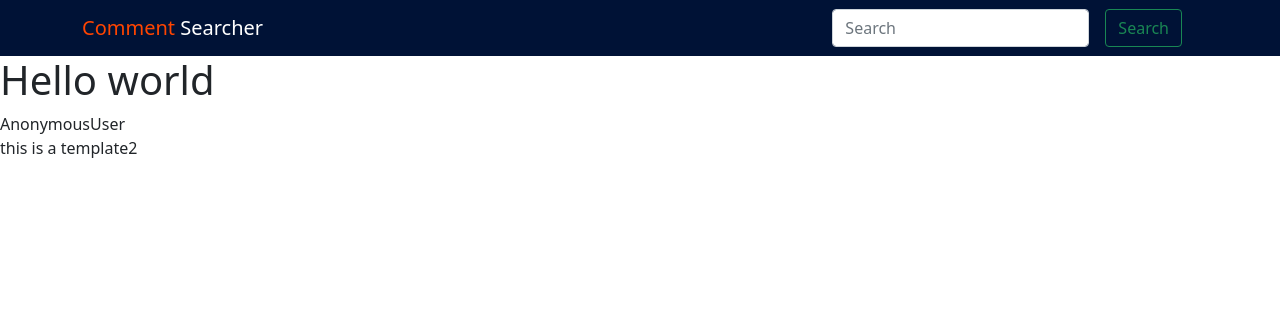
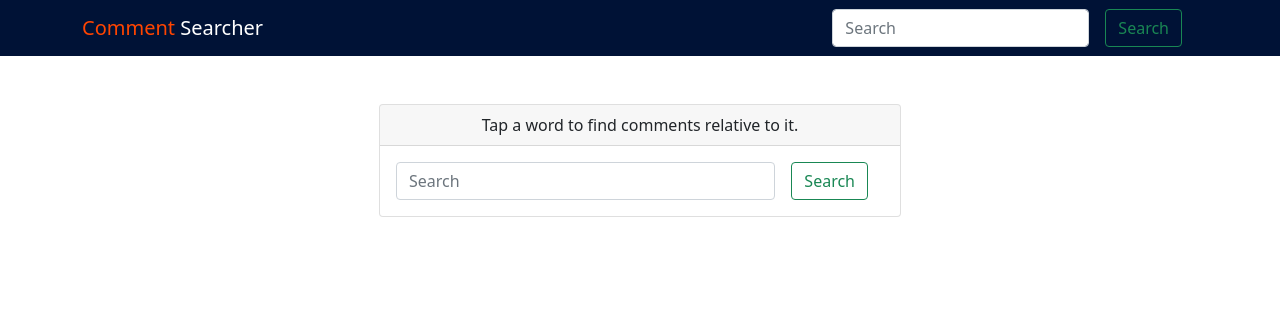
Before and after one commit to RotDams/searchReviews, a Django app: page / in a window 1280 px wide. Shown: the top 316 px of the page. Run offline with Django 3.2, Linux system fonts and the light colour scheme.

Commit message:
feat (search): searching backend usage

```diff
--- a/templates/base.html
+++ b/templates/base.html
@@ -29,11 +29,13 @@
 <body>
 <nav class="navbar navbar-expand-lg navbar-dark back_blue">
     <div class="container nav-cont" id="nav">
-        <a class="navbar-brand font-weight-bold"><span class="orange">Comment</span> Searcher</a>
+        <a class="navbar-brand font-weight-bold" href="{% url 'home' %}"><span class="orange">Comment</span>
+            Searcher</a>
 
-
-        <form class="form-inline d-flex ">
-            <input class="form-control mr-sm-2 d-inline-block " type="search" placeholder="Search" aria-label="Search">
+        <form class="form-inline d-flex " method=POST action="{% url 'search' %}">
+            {% csrf_token %}
+            <input class="form-control mr-sm-2 d-inline-block " type="search" placeholder="Search" aria-label="Search"
+                   name="searchname">
             <button class="btn btn-outline-success my-sm-0 d-inline-block m-3" type="submit">Search</button>
         </form>
     </div>
--- a/templates/index.html
+++ b/templates/index.html
@@ -1,8 +1,19 @@
 {% extends 'base.html' %}
 
 {% block body %}
-    <h1>Hello world</h1>
-
-    {{ request.user }}
-    <p>this is a template2</p>
+    <div class="container text-center p-5">
+        <div class="card w-50 m-auto align-middle">
+            <div class="card-header">
+                Tap a word to find comments relative to it.
+            </div>
+            <div class="card-body">
+                <form class="form-inline d-flex " method=POST action="{% url 'search' %}">
+                    {% csrf_token %}
+                    <input class="form-control mr-sm-2 d-inline-block " type="search" placeholder="Search"
+                           aria-label="Search" name="searchname">
+                    <button class="btn btn-outline-success my-sm-0 d-inline-block m-3" type="submit">Search</button>
+                </form>
+            </div>
+        </div>
+    </div>
 {% endblock %}
```
Also changed, not shown: comments/views.py (+9 -2 lines), templates/search/search.html (+15 -5 lines), db.sqlite3.
